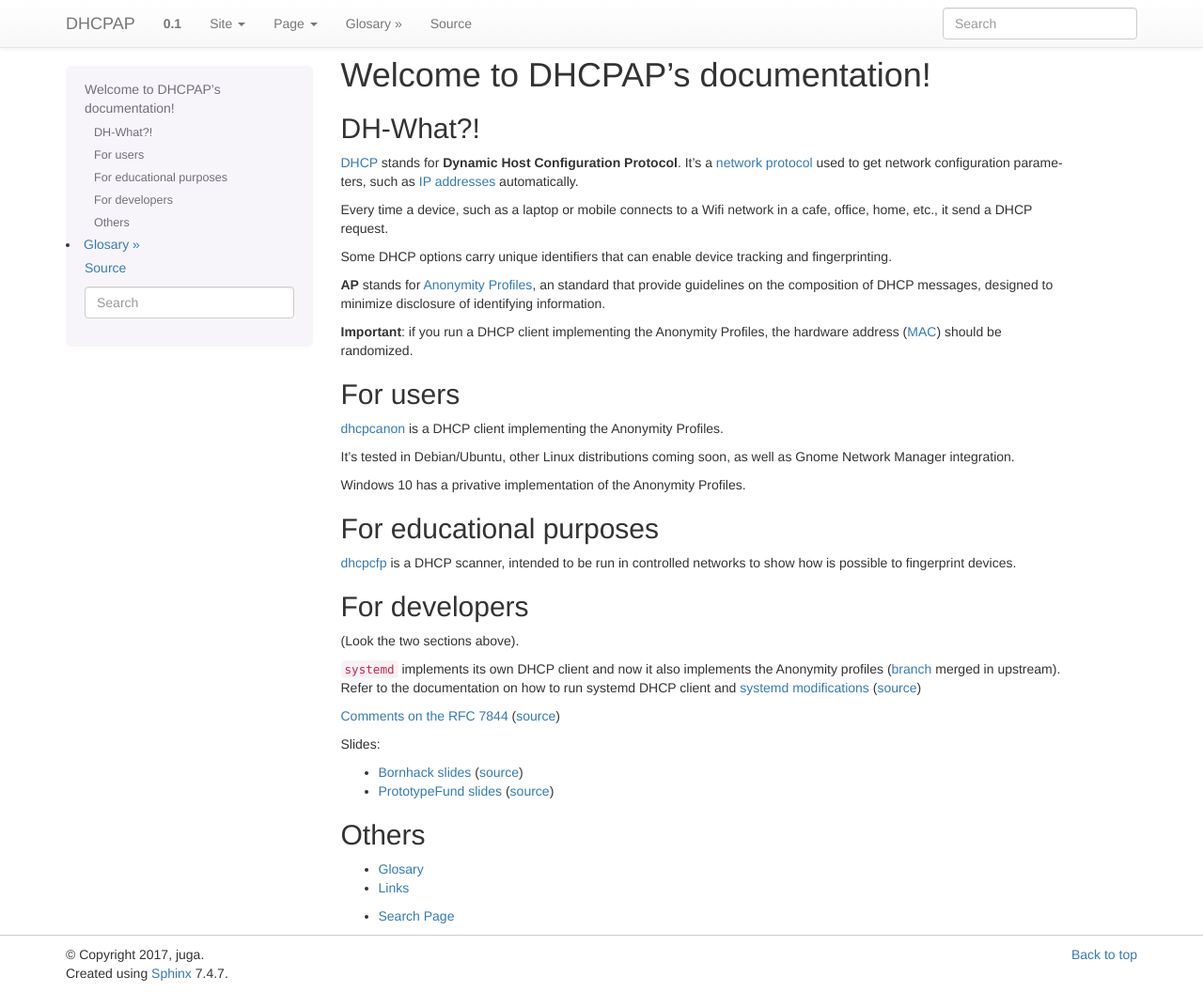
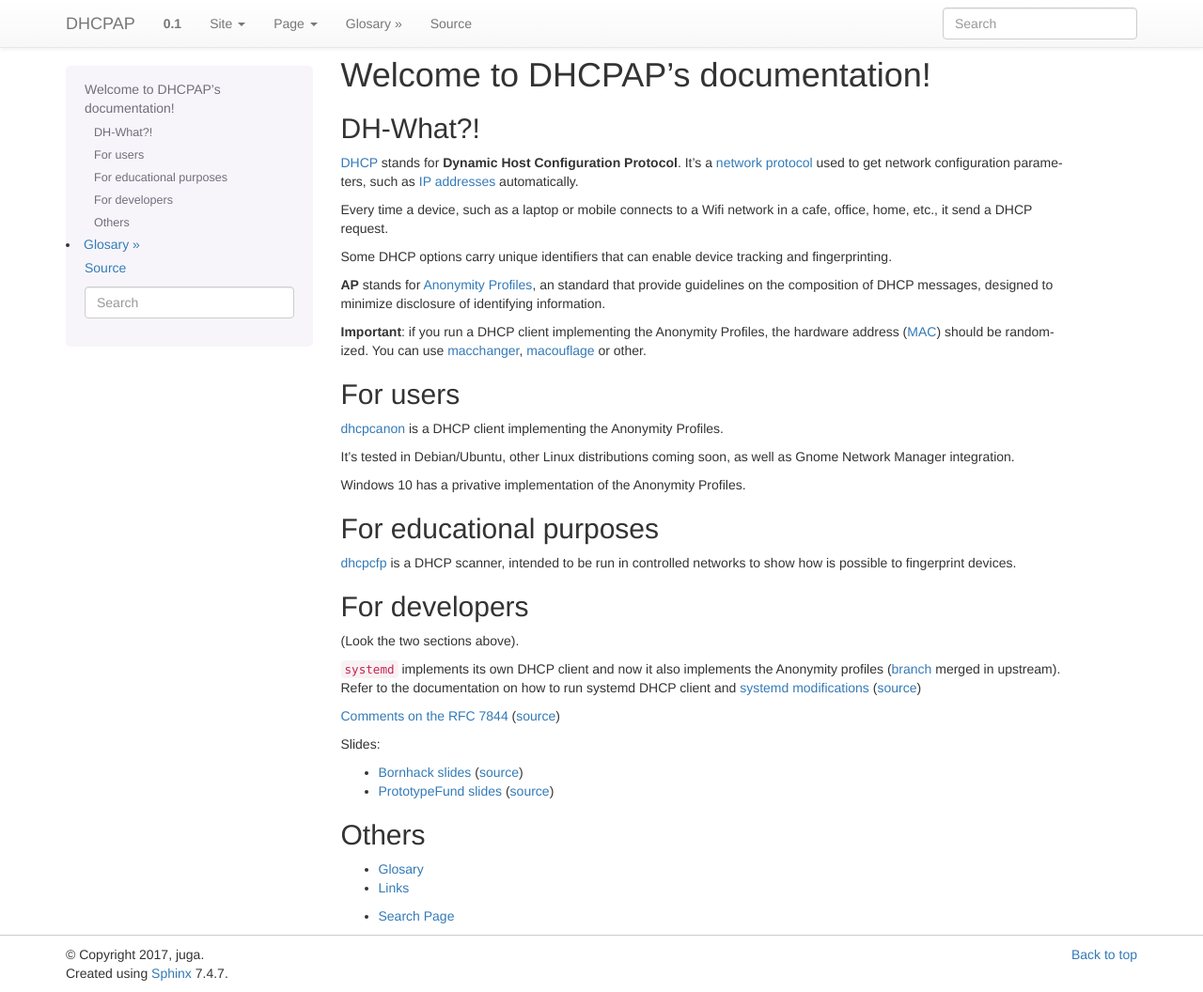
Before and after one commit to DHCPAP/dhcpap.github.io, a Sphinx documentation site: the page built from docs/source/index.rst, in a window 1280 px wide and 1056 px high. Shown: the whole window at 94% size. Built offline with Sphinx 7.4.7, drawn with Linux system fonts in a browser that asks for light colours.

Commit message:
Specify which mac randomization software can be used.

```diff
--- a/docs/source/index.rst
+++ b/docs/source/index.rst
@@ -28,6 +28,8 @@ designed to minimize disclosure of identifying information.
 **Important**: if you run a DHCP client implementing the Anonymity Profiles, the
 hardware address (`MAC <https://en.wikipedia.org/wiki/MAC_address>`__) should
 be randomized.
+You can use `macchanger <https://github.com/alobbs/macchanger>`__,
+`macouflage <https://github.com/subgraph/macouflage>`__ or other.
 
 For users
 ----------
```
